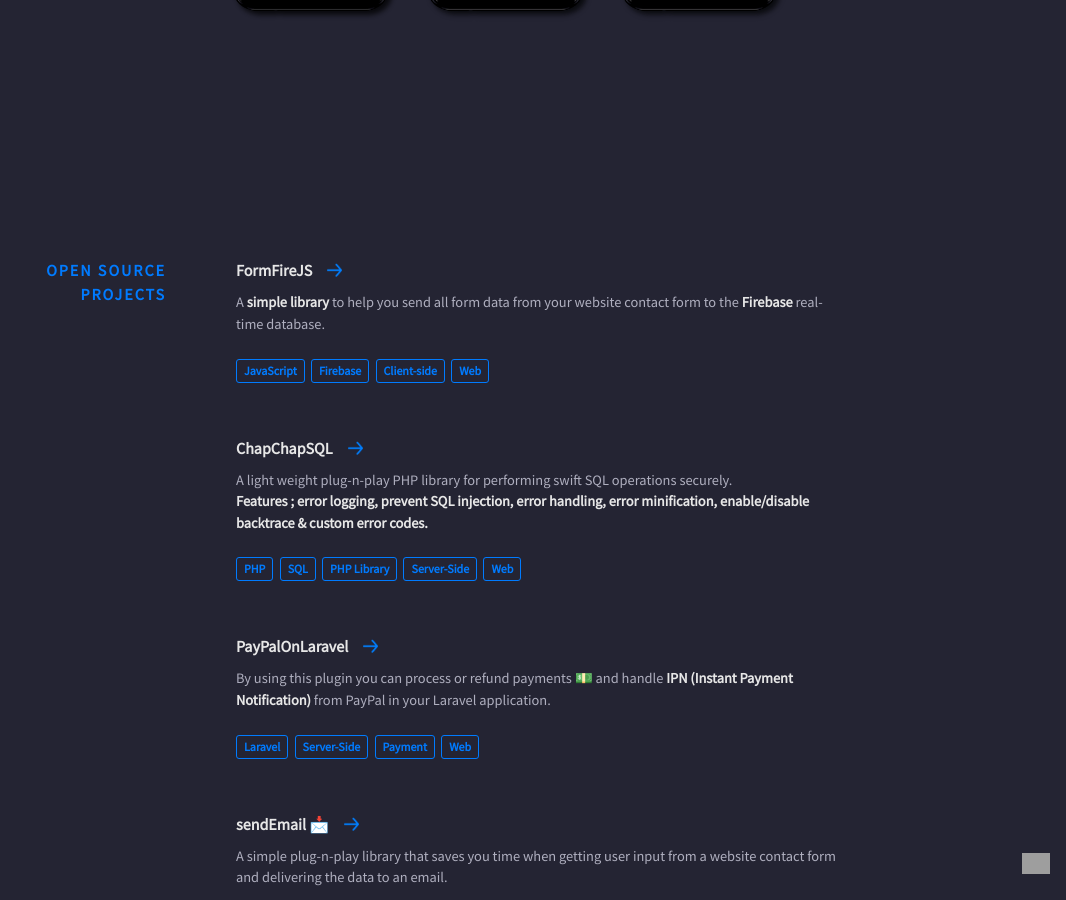
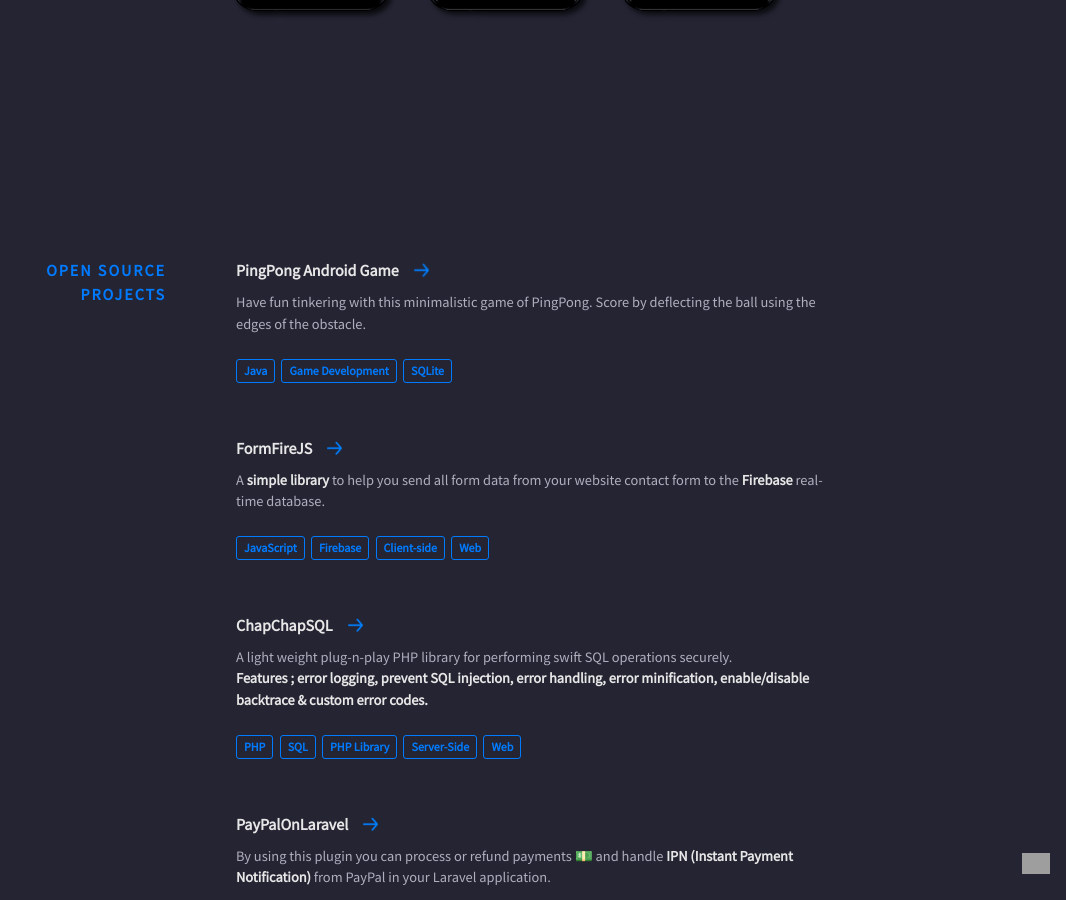
Before and after one commit to Timtech4u/timtech4u.github.io, a Jekyll site: the page built from index.html, in a window 1280 px wide and 900 px high, scrolled down 4125 px. Shown: the whole window, without its empty margins (214-1280 px from the left). Built offline with Jekyll 4.4.1, drawn with Linux system fonts in a browser that asks for light colours; nearby versions of some CDN libraries; grey boxes are pictures that could not be loaded.

Commit message:
some exciting updates

```diff
--- a/_data/other-projects.yml
+++ b/_data/other-projects.yml
@@ -1,3 +1,12 @@
+- name: PingPong Android Game
+  url: https://github.com/PingPong
+  code: https://github.com/PingPong
+  description: Have fun tinkering with this minimalistic game of PingPong. Score by deflecting the ball using the edges of the obstacle.
+  used:
+    - thing: Java
+    - thing: Game Development
+    - thing: SQLite
+
 - name: FormFireJS
   url: https://www.kelvinkamau.app/FormFireJS/
   code: https://www.kelvinkamau.app/FormFireJS/
```
